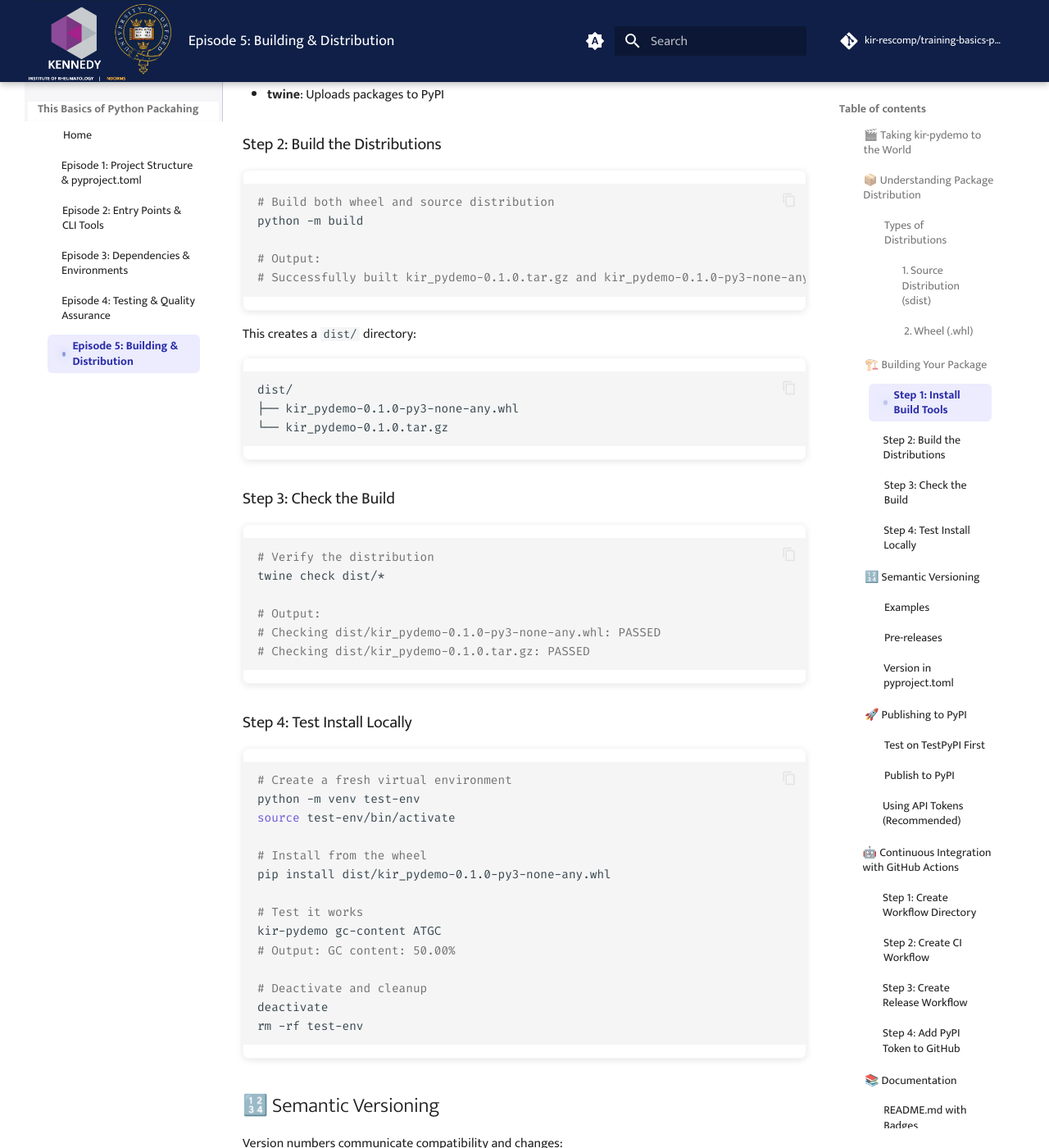
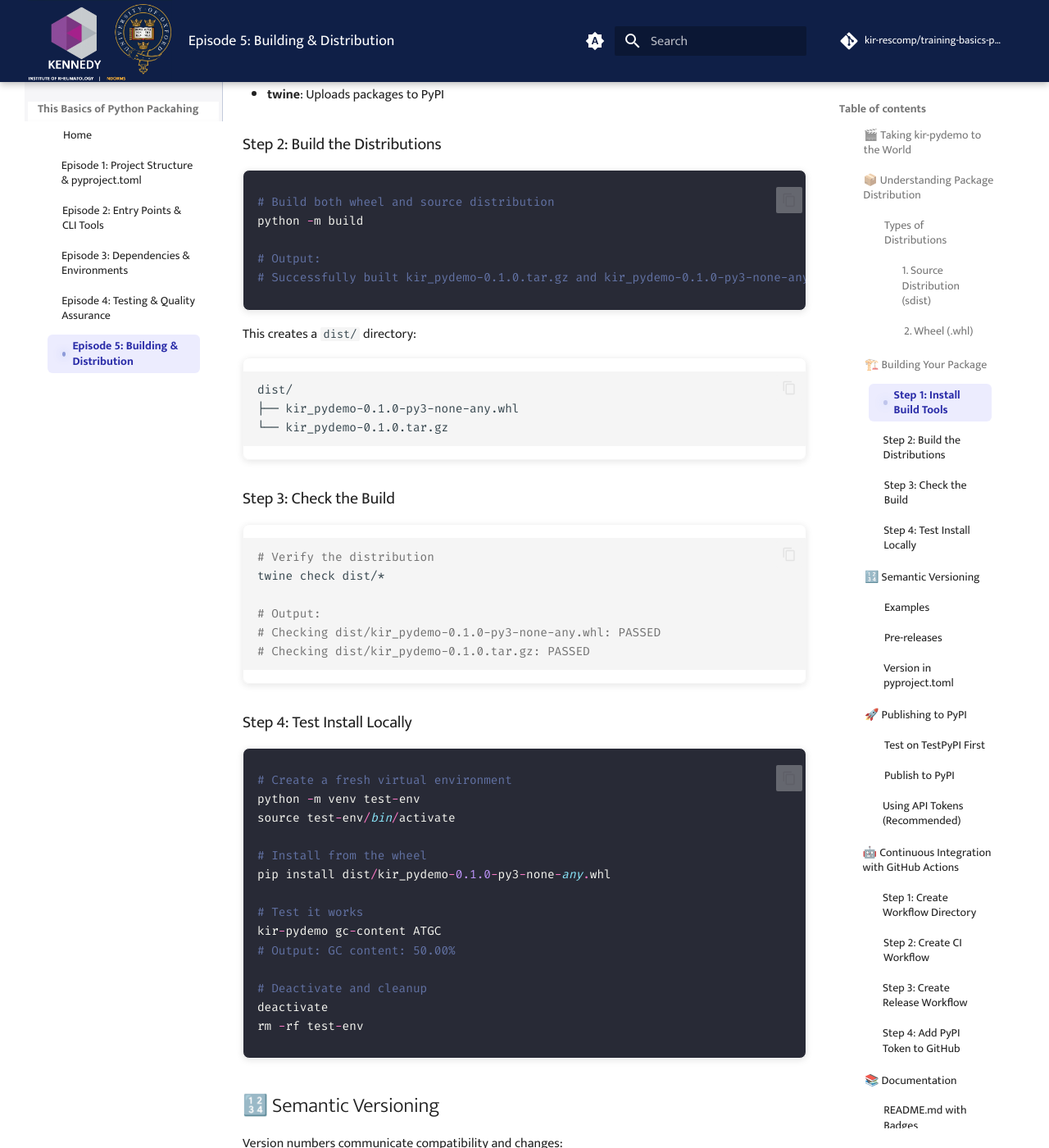
Before and after one commit to kir-rescomp/training-basics-python-packaging, an MkDocs documentation site: the page built from docs/episode-05.md, in a window 1280 px wide and 1400 px high, scrolled down 1952 px. Shown: the whole window at 82% size. Built offline with MkDocs 1.6.1 and Material for MkDocs 9.7.7, drawn with Linux system fonts in a browser that asks for light colours; comment, search, counter and statistics services are not loaded; some of the changed text lies outside the part shown.

Commit message:
update re-install checks

````diff
--- a/docs/episode-05.md
+++ b/docs/episode-05.md
@@ -66,22 +66,26 @@ kir_pydemo - 0.1.0 - py3 - none - any .whl
 
 ### Step 1: Install Build Tools
 
-```bash
-pip install build twine
+<div class="dracula" markdown="1">
+```py
+uv pip install build twine
 ```
+</div>
 
 - **build**: Creates wheels and sdist
 - **twine**: Uploads packages to PyPI
 
 ### Step 2: Build the Distributions
 
-```bash
+<div class="dracula" markdown="1">
+```py
 # Build both wheel and source distribution
 python -m build
 
 # Output:
 # Successfully built kir_pydemo-0.1.0.tar.gz and kir_pydemo-0.1.0-py3-none-any.whl
 ```
+</div>
 
 This creates a `dist/` directory:
 
@@ -104,7 +108,8 @@ twine check dist/*
 
 ### Step 4: Test Install Locally
 
-```bash
+<div class="dracula" markdown="1">
+```py
 # Create a fresh virtual environment
 python -m venv test-env
 source test-env/bin/activate
@@ -120,6 +125,7 @@ kir-pydemo gc-content ATGC
 deactivate
 rm -rf test-env
 ```
+</div>
 
 ## 🔢 Semantic Versioning
 
@@ -219,7 +225,7 @@ twine upload dist/*
     ```bash
     pip search kir-pydemo  # Deprecated, use web search instead
     ```
-    Visit https://pypi.org/project/kir-pydemo to check.
+    Visit https://pypi.org/project/ to check.
 
 ### Using API Tokens (Recommended)
 
````
